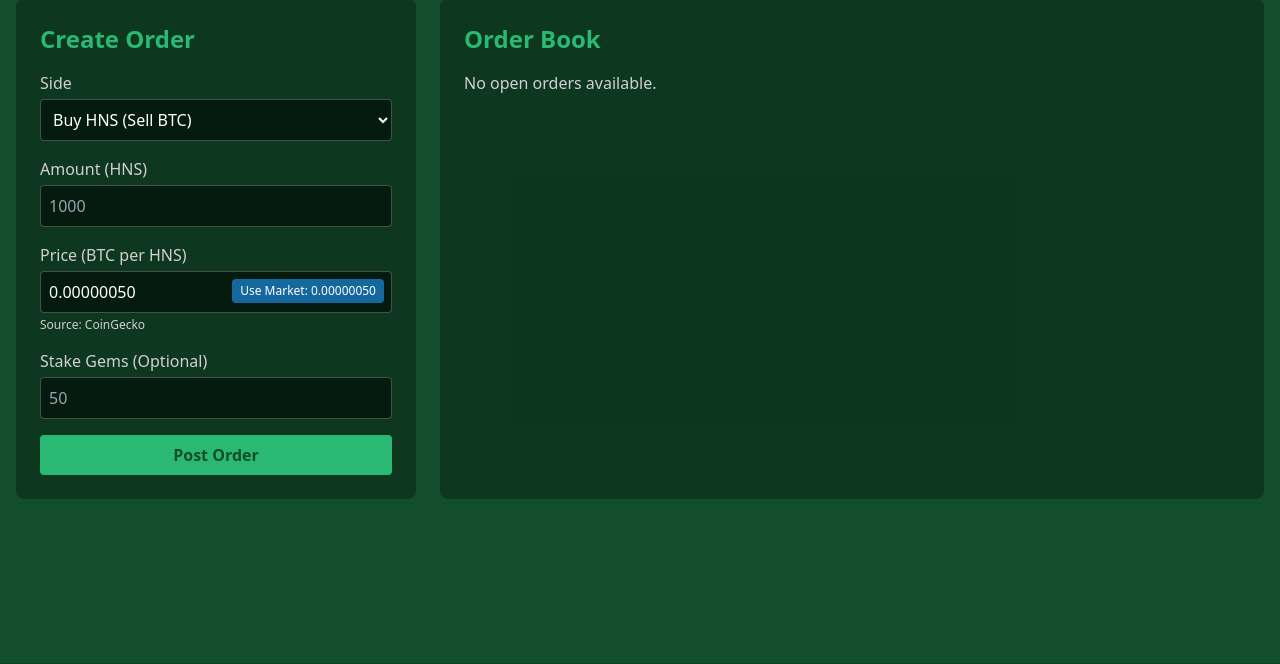
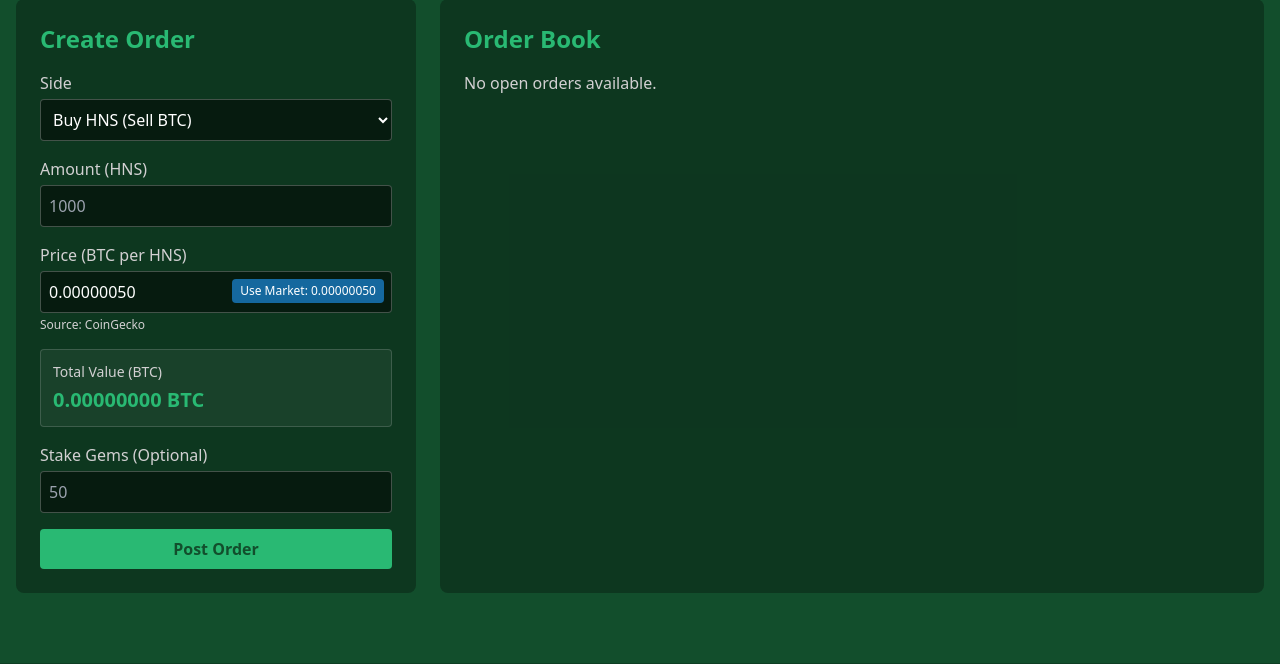
Before and after one commit to shadstoneofficial/liquidity-spot, a Flask app: page /orders in a window 1280 px wide. Shown: the part 81-745 px from the top of the page. Run offline with Flask 3, Linux system fonts and the light colour scheme; the visitor is signed in with stand-in values (Sample User, id 1); data that the repository does not hold is empty; some libraries are stand-ins or nearby versions.

Commit message:
show total amount

```diff
--- a/templates/orders.html
+++ b/templates/orders.html
@@ -26,6 +26,10 @@
                     </button>
                 </div>
                 <p class="text-xs text-gfa-grey mt-1">Source: CoinGecko</p>
+            </div>
+            <div class="bg-white/5 p-3 rounded border border-gfa-grey/20">
+                <label class="block text-gfa-grey mb-1 text-sm">Total Value (BTC)</label>
+                <div class="text-xl font-bold text-gfa-light" id="totalValue">0.00000000 BTC</div>
             </div>
             <div>
                 <label class="block text-gfa-grey mb-1">Stake Gems (Optional)</label>
@@ -81,6 +85,17 @@
     function useMarketPrice() {
         const price = {{ current_price }};
         document.getElementById('priceInput').value = price.toFixed(8);
+        calculateTotal();
     }
+
+    function calculateTotal() {
+        const amount = parseFloat(document.querySelector('input[name="amount_hns"]').value) || 0;
+        const price = parseFloat(document.getElementById('priceInput').value) || 0;
+        const total = amount * price;
+        document.getElementById('totalValue').textContent = total.toFixed(8) + ' BTC';
+    }
+
+    document.querySelector('input[name="amount_hns"]').addEventListener('input', calculateTotal);
+    document.getElementById('priceInput').addEventListener('input', calculateTotal);
 </script>
 {% endblock %}
```
